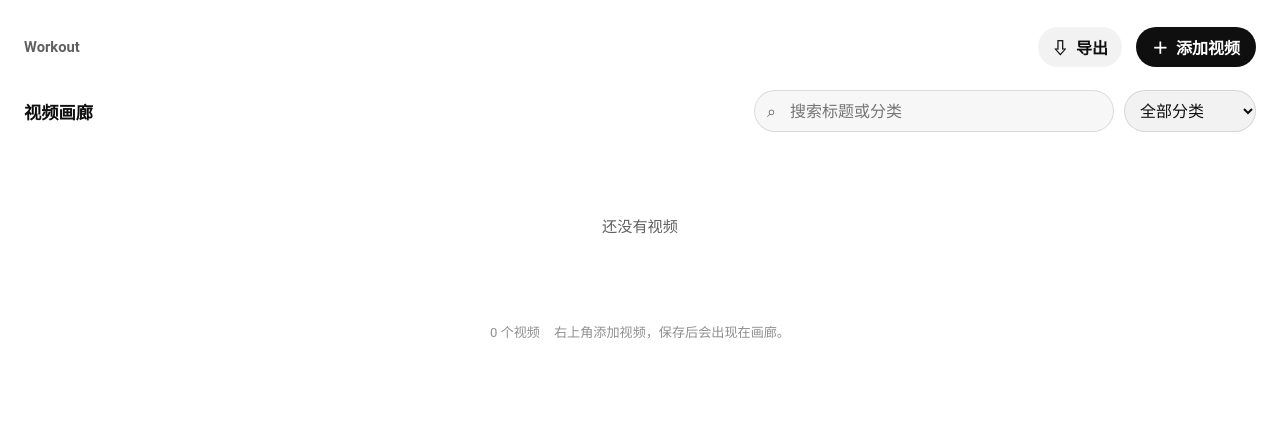
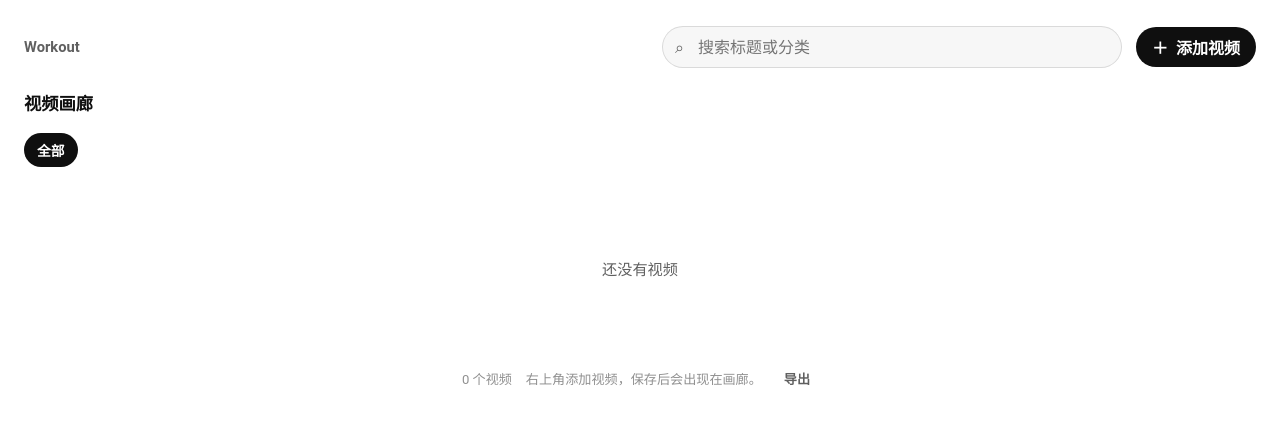
Before and after one commit to croi3055/move-move, a website: page index.html in a window 1280 px wide. Drawn offline with Linux system fonts and the light colour scheme; no server answers.

Commit message:
Refine library controls

```diff
--- a/index.html
+++ b/index.html
@@ -4,17 +4,17 @@
     <meta charset="UTF-8" />
     <meta name="viewport" content="width=device-width, initial-scale=1.0" />
     <title>动一动</title>
-    <link rel="stylesheet" href="./style.css?v=10" />
+    <link rel="stylesheet" href="./style.css?v=11" />
   </head>
   <body>
     <main class="app-shell">
       <header class="topbar">
         <div class="brand-mark">Workout</div>
         <div class="top-actions">
-          <button class="secondary-button export-button" type="button" id="exportButton">
-            <span aria-hidden="true">⇩</span>
-            导出
-          </button>
+          <label class="search-box">
+            <span aria-hidden="true">⌕</span>
+            <input id="searchInput" type="search" placeholder="搜索标题或分类" />
+          </label>
           <button class="primary-button add-video-button" type="button" id="openAddButton">
             <span aria-hidden="true">＋</span>
             添加视频
@@ -27,24 +27,19 @@
           <div>
             <h2 id="libraryTitle">视频画廊</h2>
           </div>
-          <div class="controls">
-            <label class="search-box">
-              <span aria-hidden="true">⌕</span>
-              <input id="searchInput" type="search" placeholder="搜索标题或分类" />
-            </label>
-            <select id="categoryFilter" aria-label="按分类筛选">
-              <option value="all">全部分类</option>
-            </select>
-          </div>
         </div>
+        <div class="category-filter" id="categoryFilter" aria-label="按分类筛选"></div>
 
         <div class="video-grid" id="videoGrid"></div>
         <p class="empty-state" id="emptyState">还没有视频</p>
       </section>
 
       <footer class="page-footer">
-        <span id="videoCount">0 个视频</span>
-        <span>右上角添加视频，保存后会出现在画廊。</span>
+        <span class="footer-copy">
+          <span id="videoCount">0 个视频</span>
+          <span class="footer-note">右上角添加视频，保存后会出现在画廊。</span>
+        </span>
+        <button class="footer-export-button" type="button" id="exportButton">导出</button>
       </footer>
     </main>
 
@@ -143,6 +138,6 @@
       </article>
     </template>
 
-    <script src="./script.js?v=10"></script>
+    <script src="./script.js?v=11"></script>
   </body>
 </html>
--- a/public/style.css
+++ b/public/style.css
@@ -74,7 +74,9 @@ button {
 }
 
 .top-actions {
-  flex: 0 0 auto;
+  flex: 1 1 auto;
+  justify-content: flex-end;
+  min-width: 0;
 }
 
 .eyebrow,
@@ -261,7 +263,8 @@ select:focus {
 
 .search-box {
   position: relative;
-  min-width: min(360px, 48vw);
+  flex: 0 1 460px;
+  min-width: 240px;
 }
 
 .search-box span {
@@ -277,11 +280,42 @@ select:focus {
   padding-left: 36px;
 }
 
-#categoryFilter {
-  width: auto;
-  min-width: 132px;
+.category-filter {
+  display: flex;
+  gap: 8px;
+  margin: -4px 0 18px;
+  overflow-x: auto;
+  padding: 4px 0 8px;
+  scrollbar-width: thin;
+}
+
+.filter-pill {
+  flex: 0 0 auto;
+  min-height: 34px;
+  border: 0;
   border-radius: 999px;
   background: var(--chip);
+  color: var(--muted);
+  padding: 0 13px;
+  font-size: 0.86rem;
+  font-weight: 700;
+  white-space: nowrap;
+  transition-property: background-color, color, transform;
+  transition-duration: 140ms;
+}
+
+.filter-pill:hover {
+  background: var(--chip-hover);
+  color: var(--ink);
+}
+
+.filter-pill:active {
+  transform: scale(0.96);
+}
+
+.filter-pill[aria-pressed="true"] {
+  background: var(--ink);
+  color: #fff;
 }
 
 .video-grid {
@@ -425,13 +459,45 @@ select:focus {
 
 .page-footer {
   justify-content: center;
-  flex-wrap: wrap;
+  flex-wrap: nowrap;
   margin-top: 42px;
   padding: 22px 0 8px;
   color: var(--subtle);
   font-size: 0.82rem;
   text-align: center;
   font-variant-numeric: tabular-nums;
+}
+
+.footer-copy {
+  display: inline-flex;
+  flex-wrap: nowrap;
+  justify-content: center;
+  gap: 6px 14px;
+  min-width: 0;
+}
+
+#videoCount {
+  flex: 0 0 auto;
+}
+
+.footer-note {
+  min-width: 0;
+}
+
+.footer-export-button {
+  flex: 0 0 auto;
+  border: 0;
+  border-radius: 999px;
+  background: transparent;
+  color: var(--muted);
+  padding: 4px 8px;
+  font-size: 0.82rem;
+  font-weight: 700;
+}
+
+.footer-export-button:hover {
+  background: var(--chip);
+  color: var(--ink);
 }
 
 .modal-backdrop {
@@ -506,17 +572,9 @@ select:focus {
     width: 100%;
   }
 
-  .controls {
-    display: grid;
-    width: 100%;
-  }
-
   .search-box {
-    min-width: 100%;
-  }
-
-  #categoryFilter {
-    width: 100%;
+    flex: 1 1 auto;
+    min-width: 0;
   }
 
   .video-grid {
@@ -536,6 +594,14 @@ select:focus {
 }
 
 @media (max-width: 520px) {
+  .top-actions {
+    gap: 8px;
+  }
+
+  .primary-button {
+    padding: 0 12px;
+  }
+
   .video-grid {
     grid-template-columns: 1fr;
   }
--- a/script.js
+++ b/script.js
@@ -5,6 +5,7 @@ const VIDEOS_API = "/api/videos";
 const state = {
   videos: loadVideos(),
   activeId: null,
+  activeCategory: "all",
   storageMode: "local",
   writeToken: localStorage.getItem("exercise-video-library:write-token") || "",
 };
@@ -49,7 +50,6 @@ elements.playerModal.addEventListener("click", handleBackdropClick);
 elements.editModal.addEventListener("click", handleBackdropClick);
 elements.editForm.addEventListener("submit", handleEditSubmit);
 elements.searchInput.addEventListener("input", render);
-elements.categoryFilter.addEventListener("change", render);
 document.addEventListener("keydown", handleKeydown);
 
 initializeApp();
@@ -418,7 +418,7 @@ function render() {
 
 function renderFilters() {
   const categories = getCategories();
-  const currentFilter = elements.categoryFilter.value || "all";
+  if (!categories.includes(state.activeCategory)) state.activeCategory = "all";
 
   elements.categoryOptions.replaceChildren(
     ...categories.map((category) => {
@@ -428,16 +428,27 @@ function renderFilters() {
     }),
   );
 
+  const filterOptions = ["all", ...categories];
   elements.categoryFilter.replaceChildren(
-    new Option("全部分类", "all"),
-    ...categories.map((category) => new Option(category, category)),
+    ...filterOptions.map((category) => {
+      const button = document.createElement("button");
+      const isActive = category === state.activeCategory;
+      button.type = "button";
+      button.className = "filter-pill";
+      button.textContent = category === "all" ? "全部" : category;
+      button.setAttribute("aria-pressed", String(isActive));
+      button.addEventListener("click", () => {
+        state.activeCategory = category;
+        render();
+      });
+      return button;
+    }),
   );
-  elements.categoryFilter.value = categories.includes(currentFilter) ? currentFilter : "all";
 }
 
 function renderCards() {
   const query = elements.searchInput.value.trim().toLowerCase();
-  const filter = elements.categoryFilter.value;
+  const filter = state.activeCategory;
   const videos = state.videos.filter((video) => {
     const matchesFilter = filter === "all" || video.category === filter;
     const haystack = `${video.title} ${video.category} ${video.source}`.toLowerCase();
--- a/style.css
+++ b/style.css
@@ -74,7 +74,9 @@ button {
 }
 
 .top-actions {
-  flex: 0 0 auto;
+  flex: 1 1 auto;
+  justify-content: flex-end;
+  min-width: 0;
 }
 
 .eyebrow,
@@ -261,7 +263,8 @@ select:focus {
 
 .search-box {
   position: relative;
-  min-width: min(360px, 48vw);
+  flex: 0 1 460px;
+  min-width: 240px;
 }
 
 .search-box span {
@@ -277,11 +280,42 @@ select:focus {
   padding-left: 36px;
 }
 
-#categoryFilter {
-  width: auto;
-  min-width: 132px;
+.category-filter {
+  display: flex;
+  gap: 8px;
+  margin: -4px 0 18px;
+  overflow-x: auto;
+  padding: 4px 0 8px;
+  scrollbar-width: thin;
+}
+
+.filter-pill {
+  flex: 0 0 auto;
+  min-height: 34px;
+  border: 0;
   border-radius: 999px;
   background: var(--chip);
+  color: var(--muted);
+  padding: 0 13px;
+  font-size: 0.86rem;
+  font-weight: 700;
+  white-space: nowrap;
+  transition-property: background-color, color, transform;
+  transition-duration: 140ms;
+}
+
+.filter-pill:hover {
+  background: var(--chip-hover);
+  color: var(--ink);
+}
+
+.filter-pill:active {
+  transform: scale(0.96);
+}
+
+.filter-pill[aria-pressed="true"] {
+  background: var(--ink);
+  color: #fff;
 }
 
 .video-grid {
@@ -425,13 +459,45 @@ select:focus {
 
 .page-footer {
   justify-content: center;
-  flex-wrap: wrap;
+  flex-wrap: nowrap;
   margin-top: 42px;
   padding: 22px 0 8px;
   color: var(--subtle);
   font-size: 0.82rem;
   text-align: center;
   font-variant-numeric: tabular-nums;
+}
+
+.footer-copy {
+  display: inline-flex;
+  flex-wrap: nowrap;
+  justify-content: center;
+  gap: 6px 14px;
+  min-width: 0;
+}
+
+#videoCount {
+  flex: 0 0 auto;
+}
+
+.footer-note {
+  min-width: 0;
+}
+
+.footer-export-button {
+  flex: 0 0 auto;
+  border: 0;
+  border-radius: 999px;
+  background: transparent;
+  color: var(--muted);
+  padding: 4px 8px;
+  font-size: 0.82rem;
+  font-weight: 700;
+}
+
+.footer-export-button:hover {
+  background: var(--chip);
+  color: var(--ink);
 }
 
 .modal-backdrop {
@@ -506,17 +572,9 @@ select:focus {
     width: 100%;
   }
 
-  .controls {
-    display: grid;
-    width: 100%;
-  }
-
   .search-box {
-    min-width: 100%;
-  }
-
-  #categoryFilter {
-    width: 100%;
+    flex: 1 1 auto;
+    min-width: 0;
   }
 
   .video-grid {
@@ -536,6 +594,14 @@ select:focus {
 }
 
 @media (max-width: 520px) {
+  .top-actions {
+    gap: 8px;
+  }
+
+  .primary-button {
+    padding: 0 12px;
+  }
+
   .video-grid {
     grid-template-columns: 1fr;
   }
```
Also changed, not shown: public/index.html (+12 -17 lines), public/script.js (+17 -6 lines).
